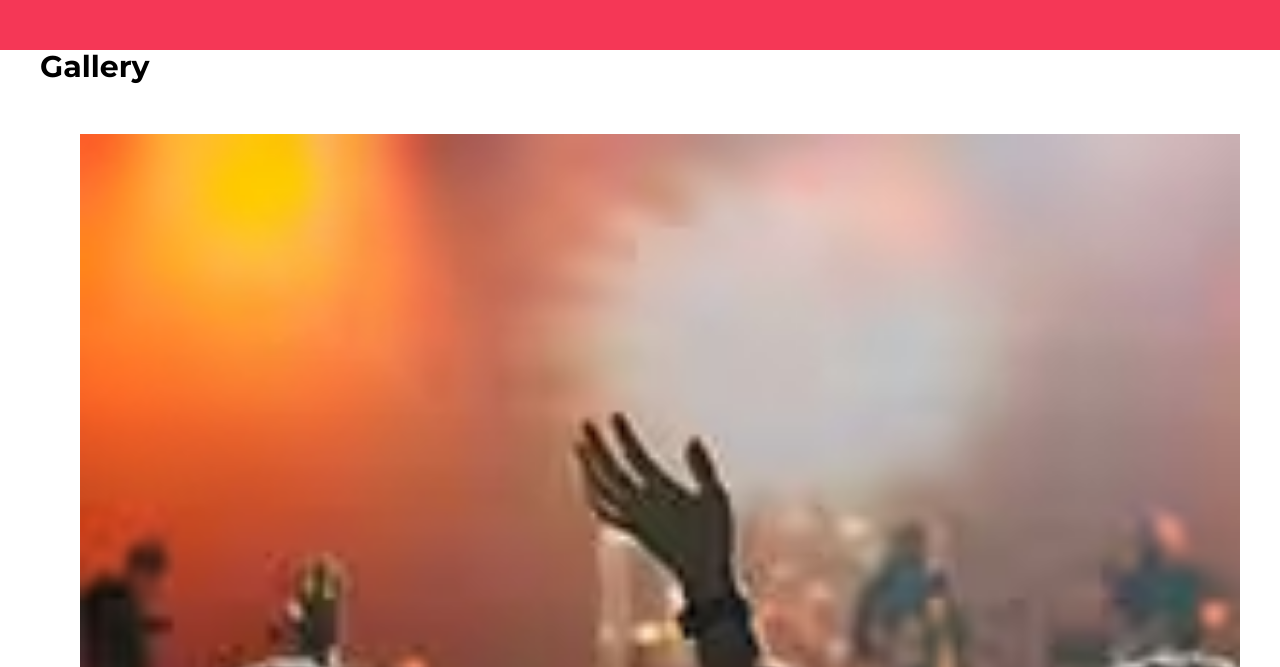
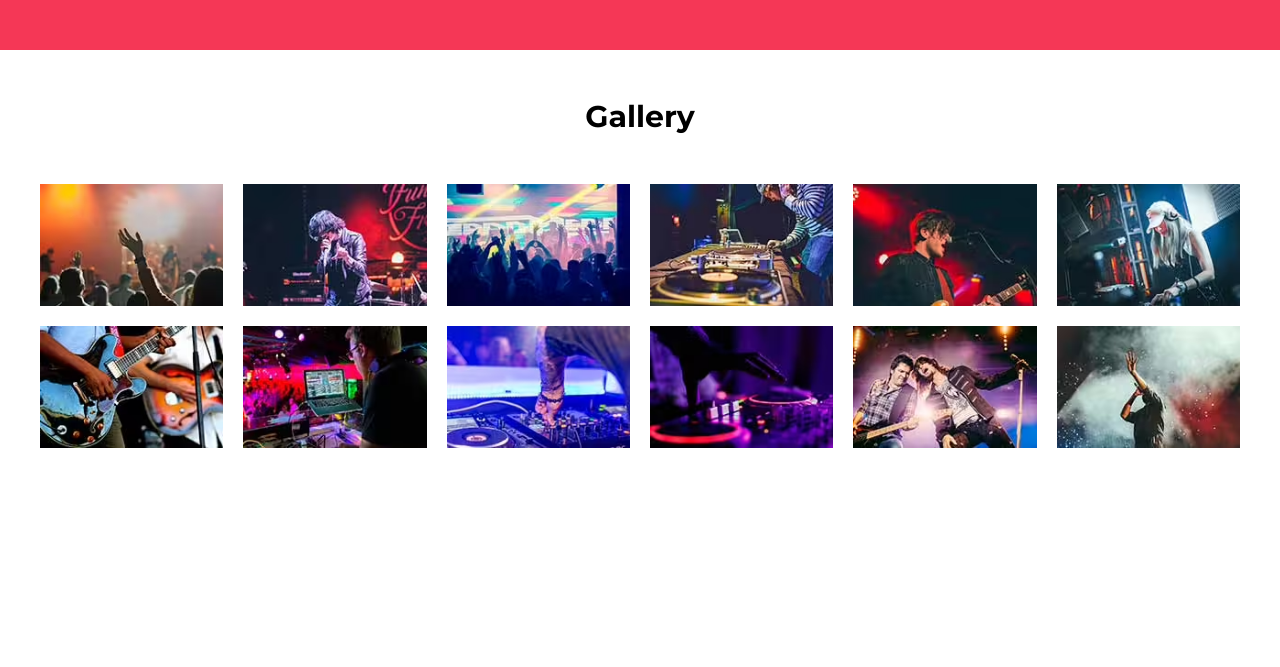
Before and after one commit to NancyMile/musi, a website: page index.html in a window 1280 px wide. Shown: the part 2698-3365 px from the top of the page. After the commit the page ends 3196 px from the top, so only its background shows below. Drawn offline with Linux system fonts and the light colour scheme.

Commit message:
style added to gallery

```diff
--- /dev/null
+++ b/src/scss/layout/_gallery.scss
@@ -0,0 +1,27 @@
+@use 'base/variables' as v;
+@use 'base/mixin' as m;
+
+.gallery{
+  padding: 5rem 0;
+
+  h3{
+    text-align: center;
+  }
+}
+
+.images-gallery{
+    @include m.reset-list;
+    @include m.grid(2, 2rem);
+
+    @include m.phone {
+        @include m.grid(3, 2rem);
+    }
+
+    @include m.tablet {
+        @include m.grid(4, 2rem);
+    }
+
+    @include m.desktop {
+        @include m.grid(6, 2rem);
+    }
+}
--- a/src/scss/layout/_index.scss
+++ b/src/scss/layout/_index.scss
@@ -2,3 +2,4 @@
 @forward 'video';
 @forward 'festival';
 @forward 'lineup';
+@forward 'gallery';
```
Also changed, not shown: build/css/app.css.
